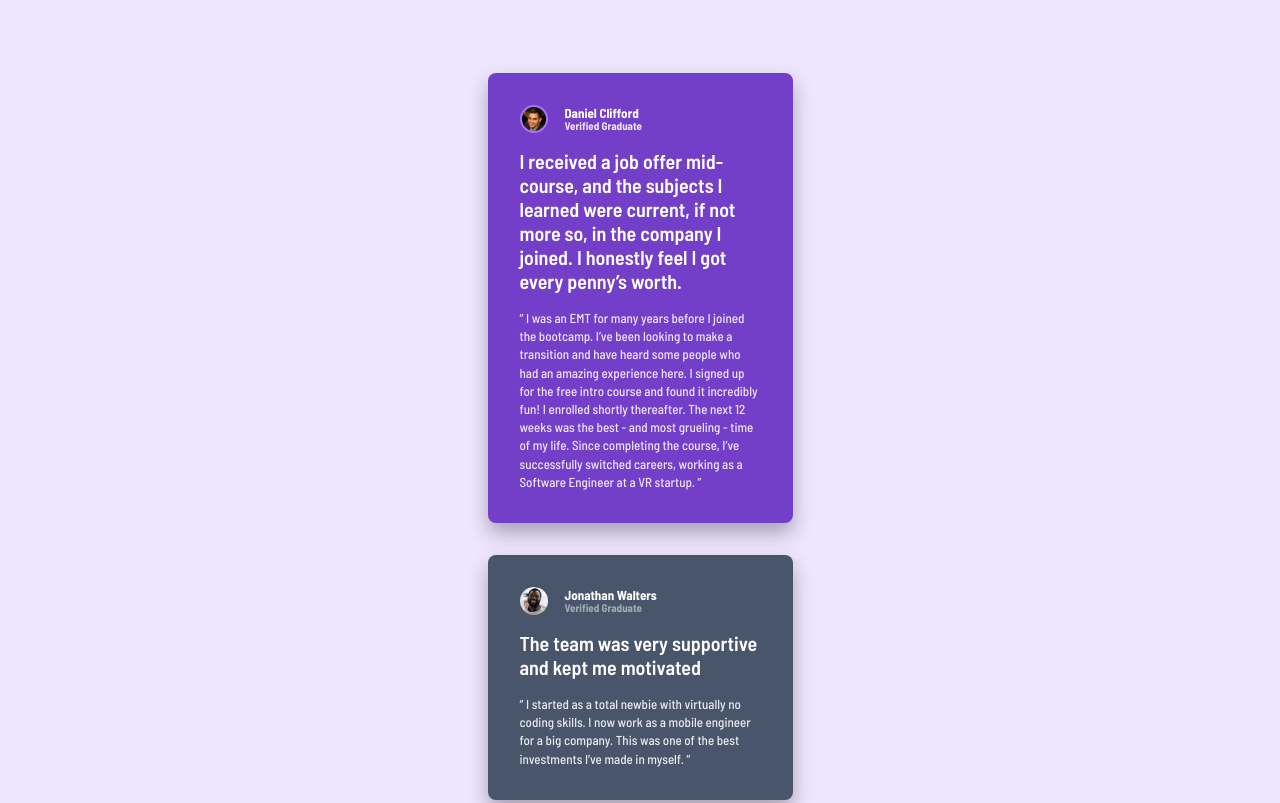
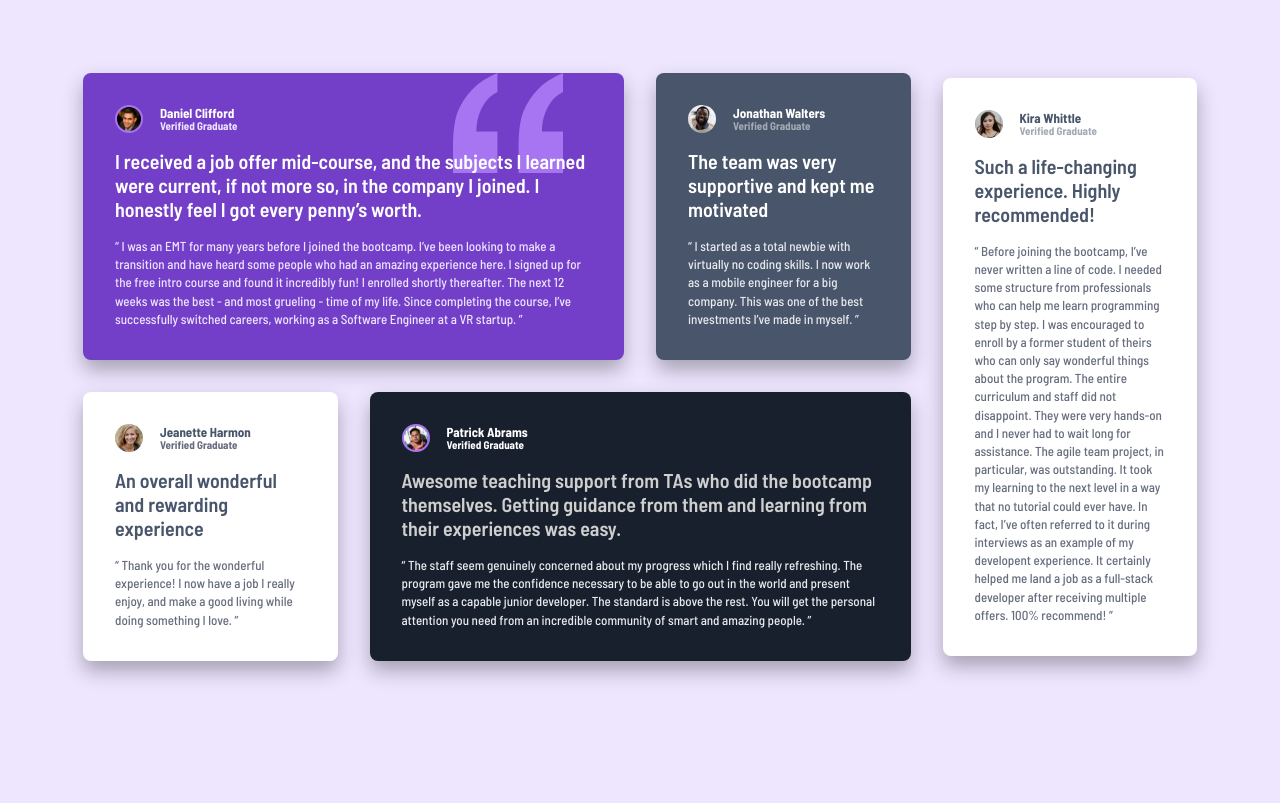
Before and after one commit to ernur-burshak/Testimonials-grid-section, a plain HTML site: page index.html in a window 1280 px wide. Shown: the top 803 px of the page. Drawn offline with Linux system fonts and the light colour scheme.

Commit message:
finish desktop version project

```diff
--- a/style/style.css
+++ b/style/style.css
@@ -256,3 +256,54 @@ p {
     background-size: 110px 100px;
   }
 }
+
+@media (min-width: 64.0625rem) {
+  main {
+    display: grid;
+    grid-template-columns: repeat(4, 1fr);
+    grid-template-rows: auto auto;
+    gap: 2rem;
+    justify-items: center;
+    align-items: center;
+    width: fit-content;
+    max-width: 69.625rem;
+  }
+
+  .card {
+    width: fit-content;
+    max-width: 69.625rem;
+  }
+
+  .card-purple {
+    grid-column: 1 / 3;
+    grid-row: 1;
+  }
+
+  .card-grey {
+    grid-column: 3 / 4;
+    grid-row: 1;
+  }
+
+  .card-white-1 {
+    grid-column: 1 / 2;
+    grid-row: 2;
+  }
+
+  .card-dark-blue {
+    grid-column: 2 / 4;
+    grid-row: 2;
+  }
+
+  .card-white-2 {
+    grid-column: 4 / 5;
+    grid-row: 1 / 3;
+  }
+
+  .card-purple {
+    background-image: url("../images/bg-pattern-quotation.svg");
+    background-size: cover;
+    background-repeat: no-repeat;
+    background-position: 23.125rem 0rem;
+    background-size: 110px 100px;
+  }
+}
```
